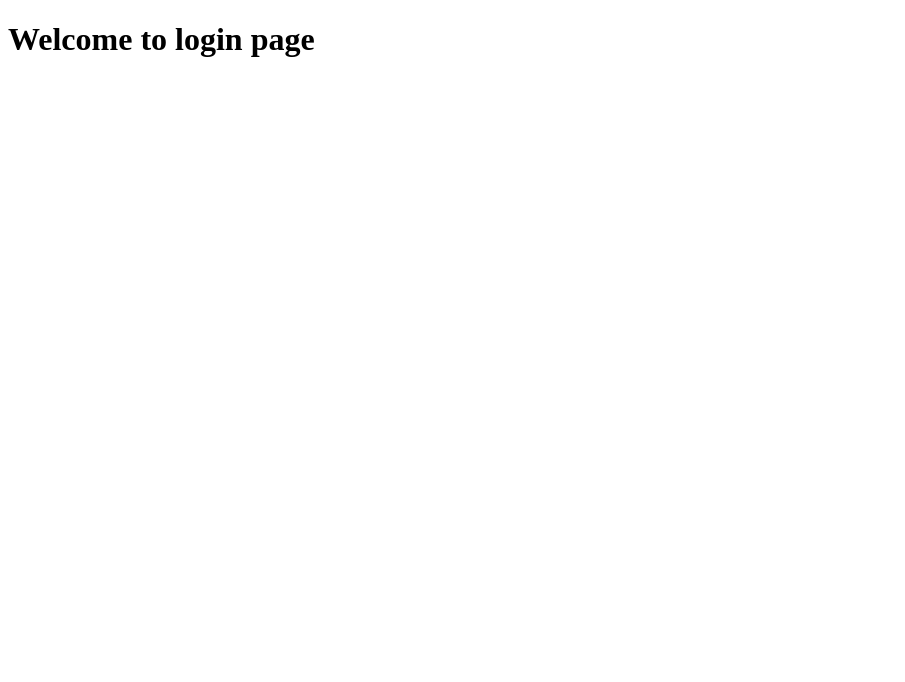
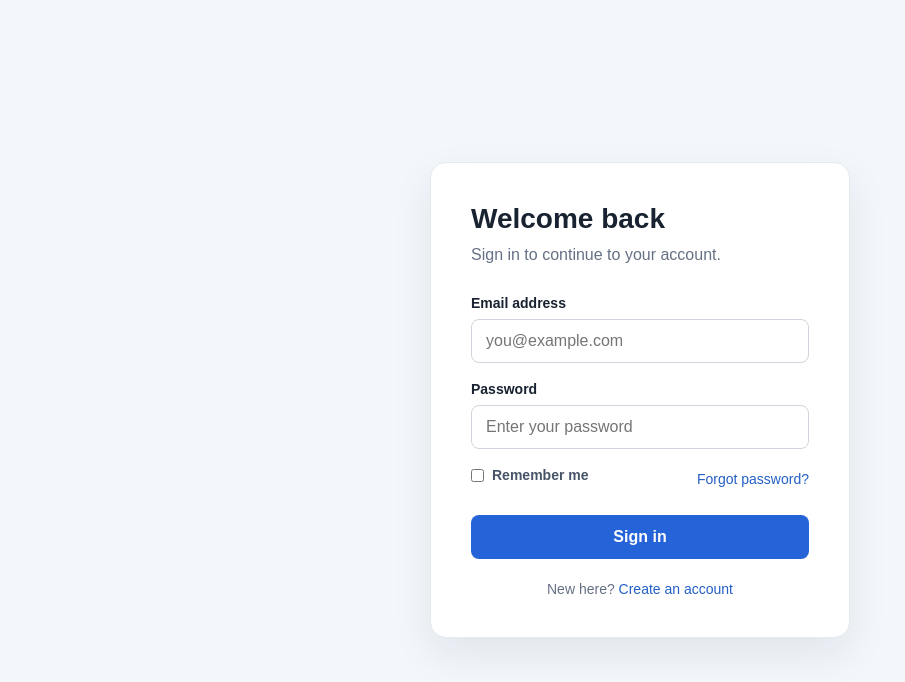
Before and after one commit to DEVELOPERGUNU/git-course-mybasket, a plain HTML site: page login.html in a window 1280 px wide. Shown: the whole page, without its empty margins (0-905 px from the left). Drawn offline with Linux system fonts and the light colour scheme.

Commit message:
just login.html pages modified

```diff
--- a/login.html
+++ b/login.html
@@ -1,13 +1,82 @@
 <!DOCTYPE html>
 <html lang="en">
 <head>
-    <meta charset="UTF-8">
-    <meta name="viewport" content="width=device-width, initial-scale=1.0">
-    <title>this is login file</title>
+  <meta charset="UTF-8">
+  <meta name="viewport" content="width=device-width, initial-scale=1.0">
+  <title>Sign in</title>
+  <style>
+    * { box-sizing: border-box; }
+    body {
+      min-height: 100vh;
+      margin: 0;
+      display: grid;
+      place-items: center;
+      padding: 24px;
+      background: #f3f6fb;
+      color: #182230;
+      font-family: Arial, sans-serif;
+    }
+    .login-card {
+      width: min(100%, 420px);
+      padding: 40px;
+      background: #fff;
+      border: 1px solid #e5eaf1;
+      border-radius: 16px;
+      box-shadow: 0 16px 40px rgba(24, 34, 48, .08);
+    }
+    h1 { margin: 0 0 8px; font-size: 28px; }
+    .subtitle { margin: 0 0 28px; color: #667085; line-height: 1.5; }
+    .field { margin-bottom: 18px; }
+    label { display: block; margin-bottom: 8px; font-size: 14px; font-weight: 600; }
+    input {
+      width: 100%;
+      padding: 12px 14px;
+      border: 1px solid #d0d5dd;
+      border-radius: 8px;
+      font: inherit;
+    }
+    input:focus { outline: 3px solid #dbeafe; border-color: #3977e8; }
+    .form-options { display: flex; justify-content: space-between; align-items: center; gap: 12px; margin: 4px 0 24px; font-size: 14px; }
+    .remember { display: flex; align-items: center; gap: 8px; color: #475467; }
+    .remember input { width: auto; margin: 0; }
+    a { color: #245fc5; text-decoration: none; }
+    a:hover { text-decoration: underline; }
+    button {
+      width: 100%;
+      padding: 13px;
+      border: 0;
+      border-radius: 8px;
+      background: #2563d9;
+      color: #fff;
+      font: inherit;
+      font-weight: 600;
+      cursor: pointer;
+    }
+    button:hover { background: #1e50b3; }
+    .signup { margin: 22px 0 0; color: #667085; text-align: center; font-size: 14px; }
+    @media (max-width: 480px) { .login-card { padding: 28px 22px; } }
+  </style>
 </head>
 <body>
-
-  <h1>Welcome to login page </h1>
-
+  <main class="login-card">
+    <h1>Welcome back</h1>
+    <p class="subtitle">Sign in to continue to your account.</p>
+    <form action="#" method="post">
+      <div class="field">
+        <label for="email">Email address</label>
+        <input id="email" name="email" type="email" placeholder="you@example.com" autocomplete="email" required>
+      </div>
+      <div class="field">
+        <label for="password">Password</label>
+        <input id="password" name="password" type="password" placeholder="Enter your password" autocomplete="current-password" required>
+      </div>
+      <div class="form-options">
+        <label class="remember"><input type="checkbox" name="remember"> Remember me</label>
+        <a href="#">Forgot password?</a>
+      </div>
+      <button type="submit">Sign in</button>
+    </form>
+    <p class="signup">New here? <a href="#">Create an account</a></p>
+  </main>
 </body>
 </html>
```
